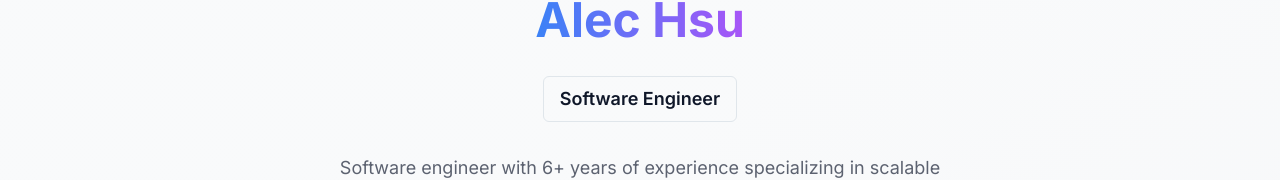
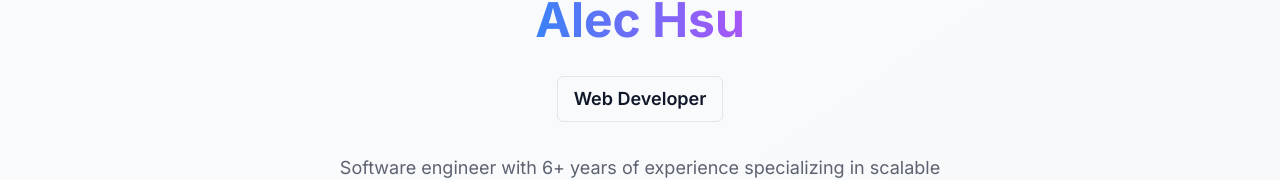
Before and after one commit to hsu022210/porfolio, a React (Vite) app: page / in a window 1280 px wide. Shown: the part 333-513 px from the top of the page. Built offline with nearby package versions, Linux system fonts and the light colour scheme.

Commit message:
change hero title

```diff
--- a/src/components/Hero.tsx
+++ b/src/components/Hero.tsx
@@ -23,7 +23,7 @@ const Hero = () => {
         <h1 className="text-3xl sm:text-4xl md:text-5xl font-bold mb-2 crisp-text px-2">
           <span className="bg-gradient-to-r from-blue-500 to-purple-500 dark:from-blue-400 dark:to-purple-400 crisp-gradient-text">Alec Hsu</span>
         </h1>
-        <Badge variant="outline" className="text-base sm:text-lg px-3 sm:px-4 py-1 sm:py-2 mb-2 crisp-text">Software Engineer</Badge>
+        <Badge variant="outline" className="text-base sm:text-lg px-3 sm:px-4 py-1 sm:py-2 mb-2 crisp-text">Web Developer</Badge>
         <p className="text-base sm:text-lg text-muted-foreground max-w-2xl mx-auto leading-relaxed mb-4 crisp-text px-4">
           Software engineer with 6+ years of experience specializing in scalable web application development using React, TypeScript. Proven success in building high-performance and maintainable codebase for enterprise-scale products.
         </p>
```
